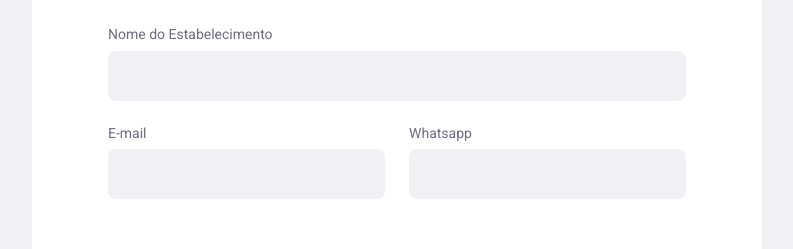
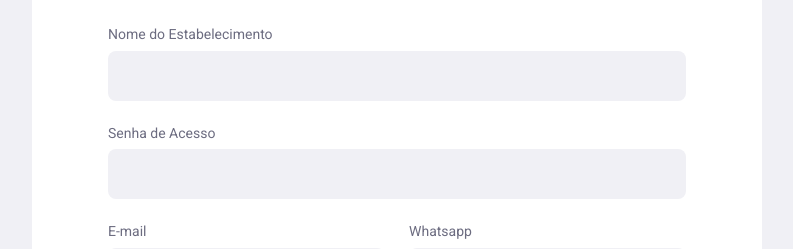
Before and after one commit to LEduard0/next-level-1, a React (Create React App) app in the folder web/: page /create-point in a window 1280 px wide. Shown: the part 820-1069 px from the top of the page, without its empty margins (243-1036 px from the left). Built offline with nearby package versions, Linux system fonts and the light colour scheme; no server answers.

Commit message:
add password inputs and database

```diff
--- a/web/src/pages/CreatePoint/index.tsx
+++ b/web/src/pages/CreatePoint/index.tsx
@@ -1,5 +1,5 @@
 import React, { ChangeEvent, FormEvent, useEffect, useState } from "react";
-import {  useHistory } from "react-router-dom";
+import { useHistory } from "react-router-dom";
 import { Map, TileLayer, Marker } from "react-leaflet";
 import { LeafletMouseEvent } from "leaflet";
 import axios from "axios";
@@ -36,6 +36,7 @@ const CreatePoint = () => {
   ]);
   const [formData, setFormData] = useState({
     name: "",
+    password: "",
     email: "",
     whatsapp: "",
   });
@@ -120,7 +121,7 @@ const CreatePoint = () => {
   async function handleSubmit(event: FormEvent) {
     event.preventDefault();
 
-    const { name, email, whatsapp } = formData;
+    const { name, email, whatsapp, password } = formData;
     const uf = selectedUf;
     const city = selectedCity;
     const [latitude, longitude] = selectedPosition;
@@ -129,6 +130,7 @@ const CreatePoint = () => {
     const data = new FormData();
     data.append("name", name);
     data.append("email", email);
+    data.append("password", password);
     data.append("whatsapp", whatsapp);
     data.append("uf", uf);
     data.append("city", city);
@@ -166,6 +168,15 @@ const CreatePoint = () => {
               type="text"
               name="name"
               id="name"
+            />
+          </div>
+          <div className="field">
+            <label htmlFor="password">Senha de Acesso</label>
+            <input
+              onChange={handleInputChange}
+              type="text"
+              name="password"
+              id="password"
             />
           </div>
           <div className="field-group">
```
Also changed, not shown: 2 other files (tests, documents, lock files or other folders).
